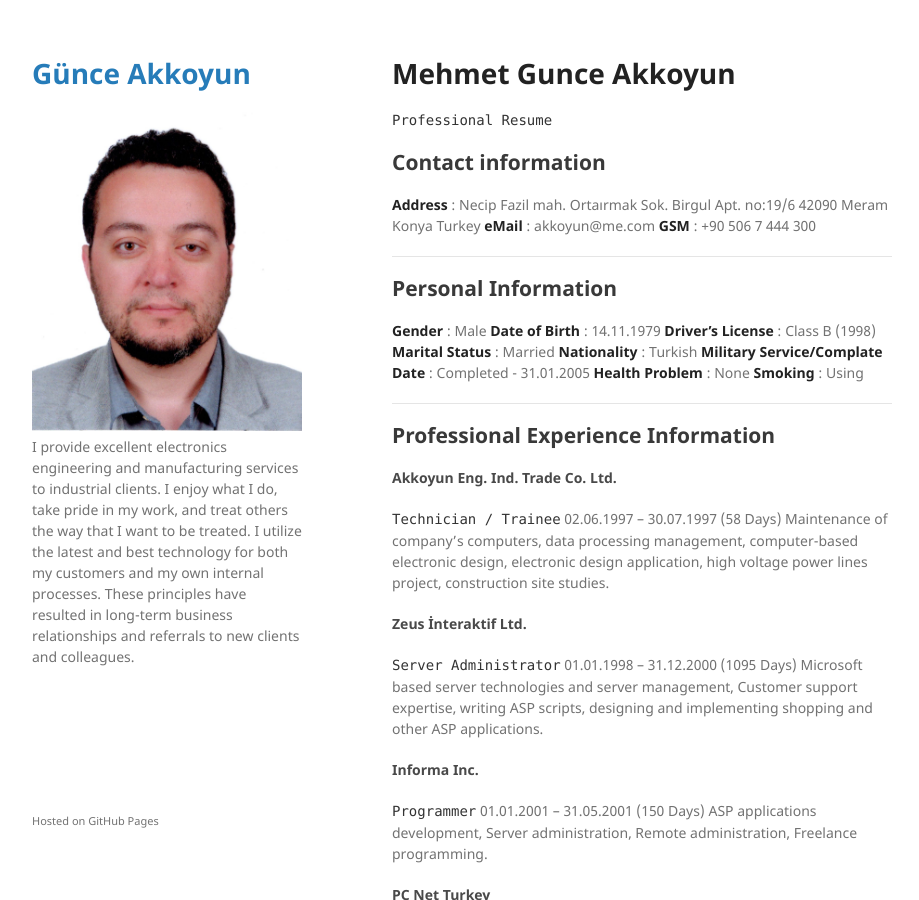
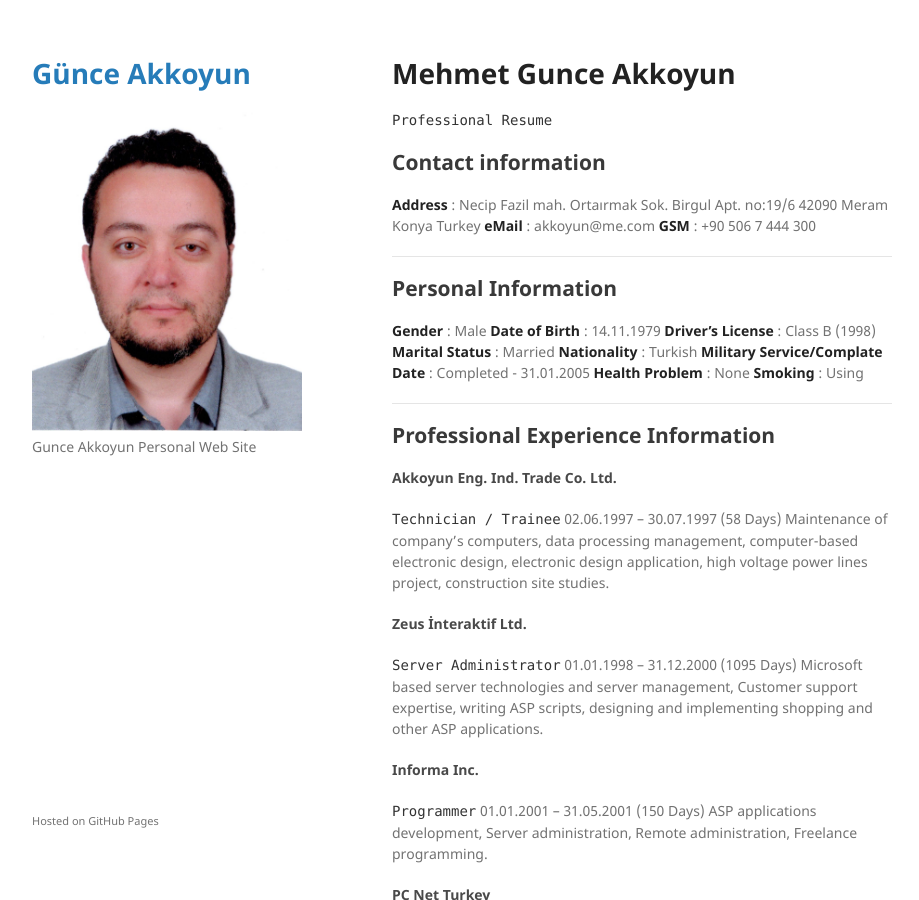
Before and after one commit to akkoyun/akkoyun, a Jekyll site: the page built from resume.md, in a window 1280 px wide and 900 px high. Shown: the whole window, without its empty margins (178-1097 px from the left). Built offline with Jekyll 4.4.1, drawn with Linux system fonts in a browser that asks for light colours; our own code applies the rules of GitHub Pages for plain Markdown files.

Commit message:
web update

```diff
--- a/_config.yml
+++ b/_config.yml
@@ -1,6 +1,6 @@
 title: Günce Akkoyun
 logo: /assets/img/Gunce_Akkoyun.jpg
-description: I provide excellent electronics engineering and manufacturing services to industrial clients. I enjoy what I do, take pride in my work, and treat others the way that I want to be treated. I utilize the latest and best technology for both my customers and my own internal processes. These principles have resulted in long-term business relationships and referrals to new clients and colleagues.
+description: Gunce Akkoyun Personal Web Site
 show_downloads: false
 google_analytics:
 theme: jekyll-theme-minimal
```
Also changed, not shown: index.md (+4 -0 lines).
